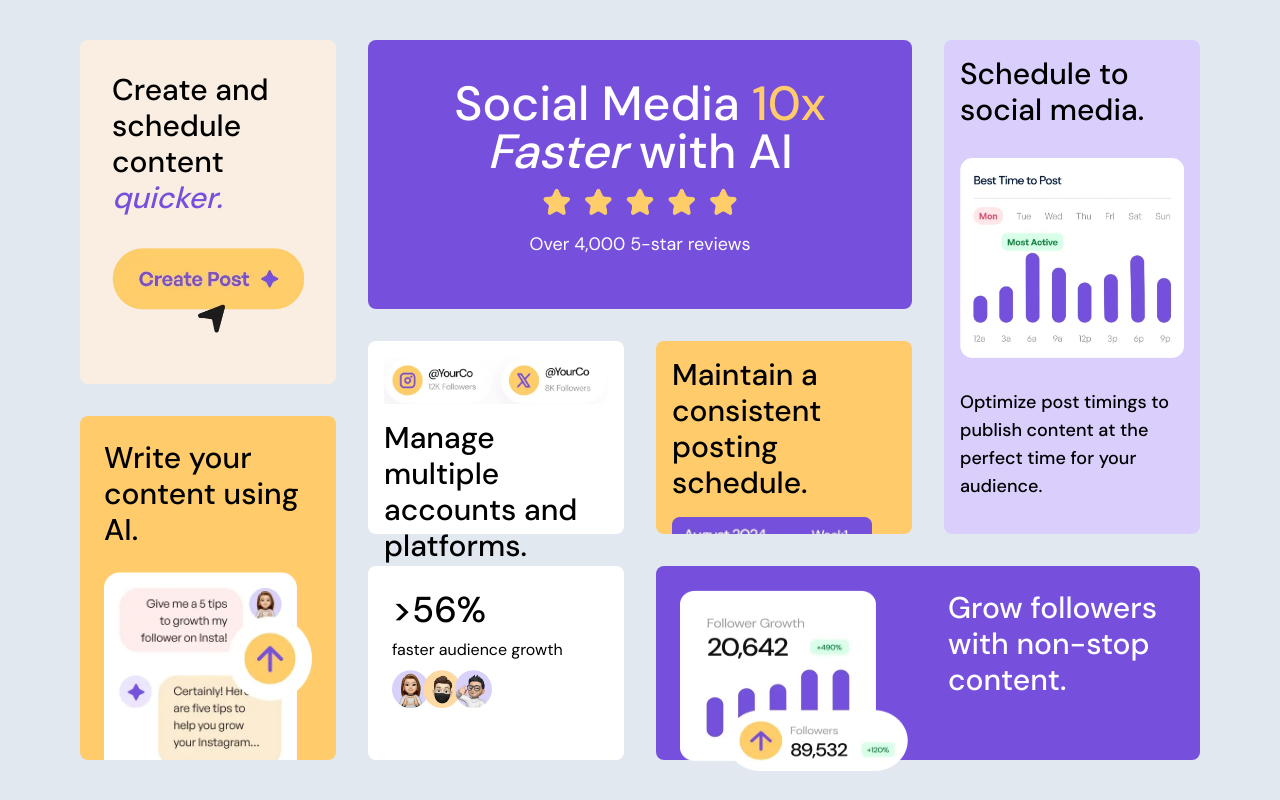
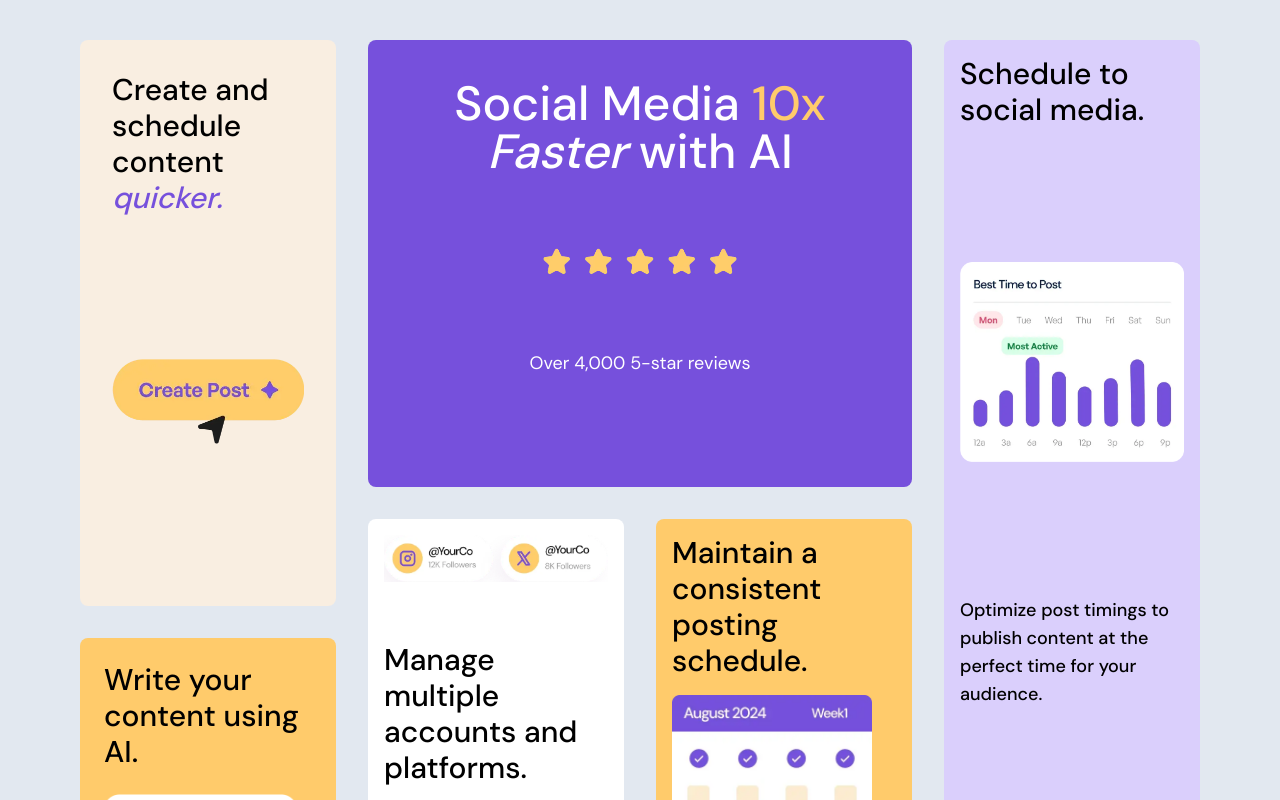
Before and after one commit to angeloilardi/bento-grid, a Next.js app: page / in a window 1280 px wide. Shown: the top 800 px of the page. Built offline with nearby package versions, Linux system fonts and the light colour scheme.

Commit message:
other responsive fixes

```diff
--- a/app/page.tsx
+++ b/app/page.tsx
@@ -3,7 +3,7 @@ import aicontent from "/public/images/illustration-ai-content.webp"
 
 export default function Home() {
   return (
-    <div className="grid px-4 py-10 gap-8 lg:grid-cols-4 lg:grid-rows-10 lg:gap-8 xl:max-h-screen mx-auto xl:max-w-6xl md:grid-cols-8  md:h-fit md:gap-4 overflow-hidden  md:grid-rows-[35%_45%_20%] auto-cols-max auto-rows-max">
+    <div className="grid px-4 py-10 gap-8 lg:grid-cols-4 lg:grid-rows-10 lg:gap-8  mx-auto xl:max-w-6xl md:grid-cols-8  md:h-fit md:gap-4 overflow-hidden  md:grid-rows-[35%_45%_20%] [@media(min-height:1200px)]:max-h-screen">
       {/* 01 */}
       <div className="rounded-lg bg-purple-500 p-10 justify-items-center grid lg:col-start-2 lg:col-span-2 lg:row-span-4 lg:row-start-1 md:col-span-4 md:row-span-1">
         <p className="text-white text-5xl font-medium text-center">
@@ -25,7 +25,6 @@ export default function Home() {
           alt={""}
           height={150}
           width={300}
-          className="object-cover"
         />
         <p className="text-black text-3xl font-medium">
           Manage multiple accounts and platforms.
@@ -68,14 +67,13 @@ export default function Home() {
           alt={""}
           height={200}
           width={230}
-          className="max-h-[90%]"
         />
         <p className="text-white text-3xl font-medium">
           Grow followers with non-stop content.
         </p>
       </div>
       {/* 06 */}
-      <div className="bg-white rounded-lg p-6 flex flex-col gap-5 lg:row-start-8 lg:row-span-3 lg:col-start-2 lg:col-span-1 md:col-span-2 md:col-start-7 md:row-start-2 lg:gap-2">
+      <div className="bg-white rounded-lg p-6 flex flex-col gap-5 lg:row-start-8 lg:row-span-3 lg:col-start-2 lg:col-span-1 md:col-span-2 md:col-start-7 md:row-start-2">
         <p className="text-black text-4xl font-medium">{">56%"}</p>
         <p className="text-black">faster audience growth</p>
         <Image
@@ -83,8 +81,6 @@ export default function Home() {
           alt={""}
           height={70}
           width={185}
-          className="lg:max-w-[100px]"
-          sizes="(max-width: 768px) 10px"
         />
       </div>
       {/* 07 */}
```
